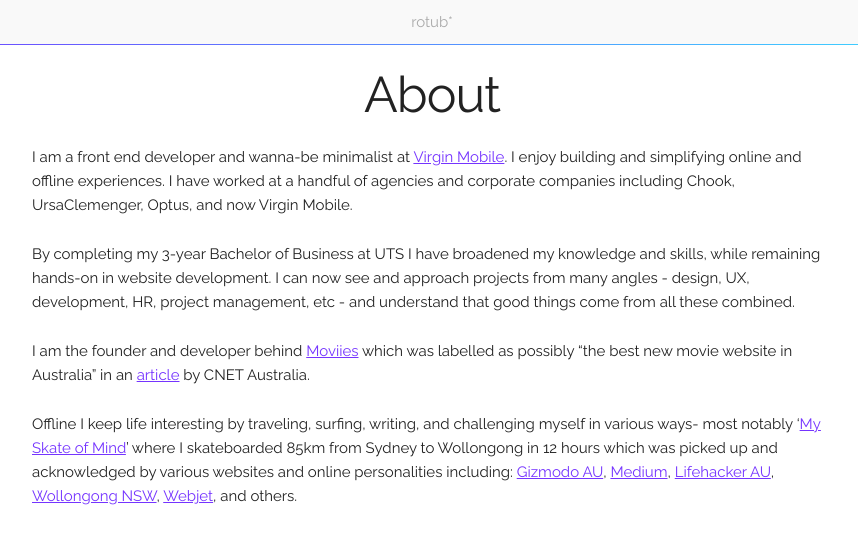
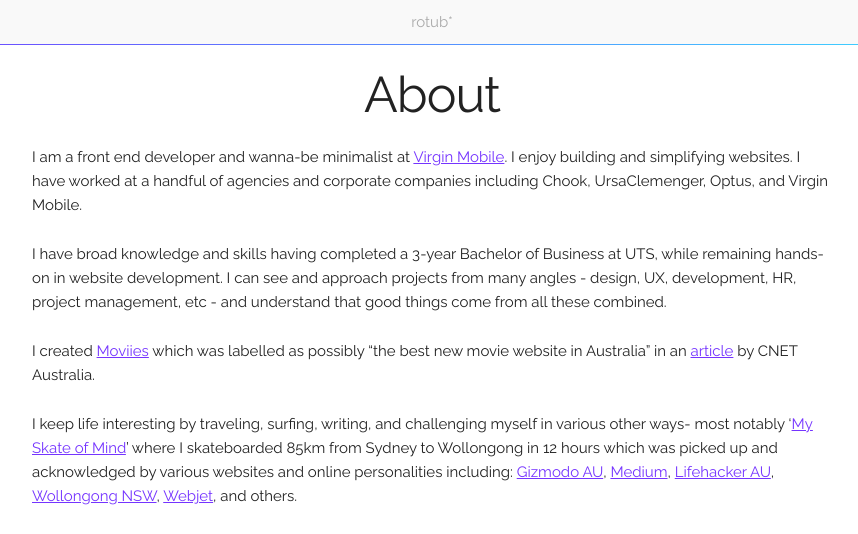
Before and after one commit to rotub/rotub.github.io, a Jekyll site: the page built from about.md, in a window 1280 px wide, cut to the strip 0-534 px from the top of the page. Shown: the whole strip, without its empty margins (208-1066 px from the left). Built offline with Jekyll 4.4.1, drawn with Linux system fonts in a browser that asks for light colours; nearby versions of some CDN libraries.

Commit message:
Update about.md

```diff
--- a/about.md
+++ b/about.md
@@ -5,10 +5,10 @@ permalink: /about/
 published: true
 ---
 
-I am a front end developer and wanna-be minimalist at <a href='//www.virginmobile.com.au'>Virgin Mobile</a>. I enjoy building and simplifying online and offline experiences. I have worked at a handful of agencies and corporate companies including Chook, UrsaClemenger, Optus, and now Virgin Mobile.
+I am a front end developer and wanna-be minimalist at <a href='//www.virginmobile.com.au'>Virgin Mobile</a>. I enjoy building and simplifying websites. I have worked at a handful of agencies and corporate companies including Chook, UrsaClemenger, Optus, and Virgin Mobile.
 
-By completing my 3-year Bachelor of Business at UTS I have broadened my knowledge and skills, while remaining hands-on in website development. I can now see and approach projects from many angles - design, UX, development, HR, project management, etc - and understand that good things come from all these combined.
+I have broad knowledge and skills having completed a 3-year Bachelor of Business at UTS, while remaining hands-on in website development. I can see and approach projects from many angles - design, UX, development, HR, project management, etc - and understand that good things come from all these combined.
 
-I am the founder and developer behind <a href='//www.movii.es'>Moviies</a> which was labelled as possibly "the best new movie website in Australia" in an <a href='http://www.cnet.com/au/news/is-this-the-best-new-movie-website-in-australia/'>article</a> by CNET Australia.
+I created <a href='//www.movii.es'>Moviies</a> which was labelled as possibly "the best new movie website in Australia" in an <a href='http://www.cnet.com/au/news/is-this-the-best-new-movie-website-in-australia/'>article</a> by CNET Australia.
 
-Offline I keep life interesting by traveling, surfing, writing, and challenging myself in various ways- most notably '<a href='/blog/my-skate-of-mind'>My Skate of Mind</a>' where I skateboarded 85km from Sydney to Wollongong in 12 hours which was picked up and acknowledged by various websites and online personalities including: <a href='//www.gizmodo.com.au/2013/02/this-guy-probably-had-a-crazier-weekend-than-you-did/'>Gizmodo AU</a>, <a href='//medium.com/this-happened-to-me/my-skate-of-mind-6970a7b48906'>Medium</a>, <a href='//www.lifehacker.com.au/2013/05/briefly-victoria-cracks-down-on-clueless-taxis-free-ebooks-can-xbox-one-secretly-spy-on-you/'>Lifehacker AU</a>, <a href='//twitter.com/wollongong_nsw/status/339520163462406147'>Wollongong NSW</a>, <a href='//twitter.com/Webjet_US/status/323828285589045248'>Webjet</a>, and others.
+I keep life interesting by traveling, surfing, writing, and challenging myself in various other ways- most notably '<a href='/blog/my-skate-of-mind'>My Skate of Mind</a>' where I skateboarded 85km from Sydney to Wollongong in 12 hours which was picked up and acknowledged by various websites and online personalities including: <a href='//www.gizmodo.com.au/2013/02/this-guy-probably-had-a-crazier-weekend-than-you-did/'>Gizmodo AU</a>, <a href='//medium.com/this-happened-to-me/my-skate-of-mind-6970a7b48906'>Medium</a>, <a href='//www.lifehacker.com.au/2013/05/briefly-victoria-cracks-down-on-clueless-taxis-free-ebooks-can-xbox-one-secretly-spy-on-you/'>Lifehacker AU</a>, <a href='//twitter.com/wollongong_nsw/status/339520163462406147'>Wollongong NSW</a>, <a href='//twitter.com/Webjet_US/status/323828285589045248'>Webjet</a>, and others.
```
